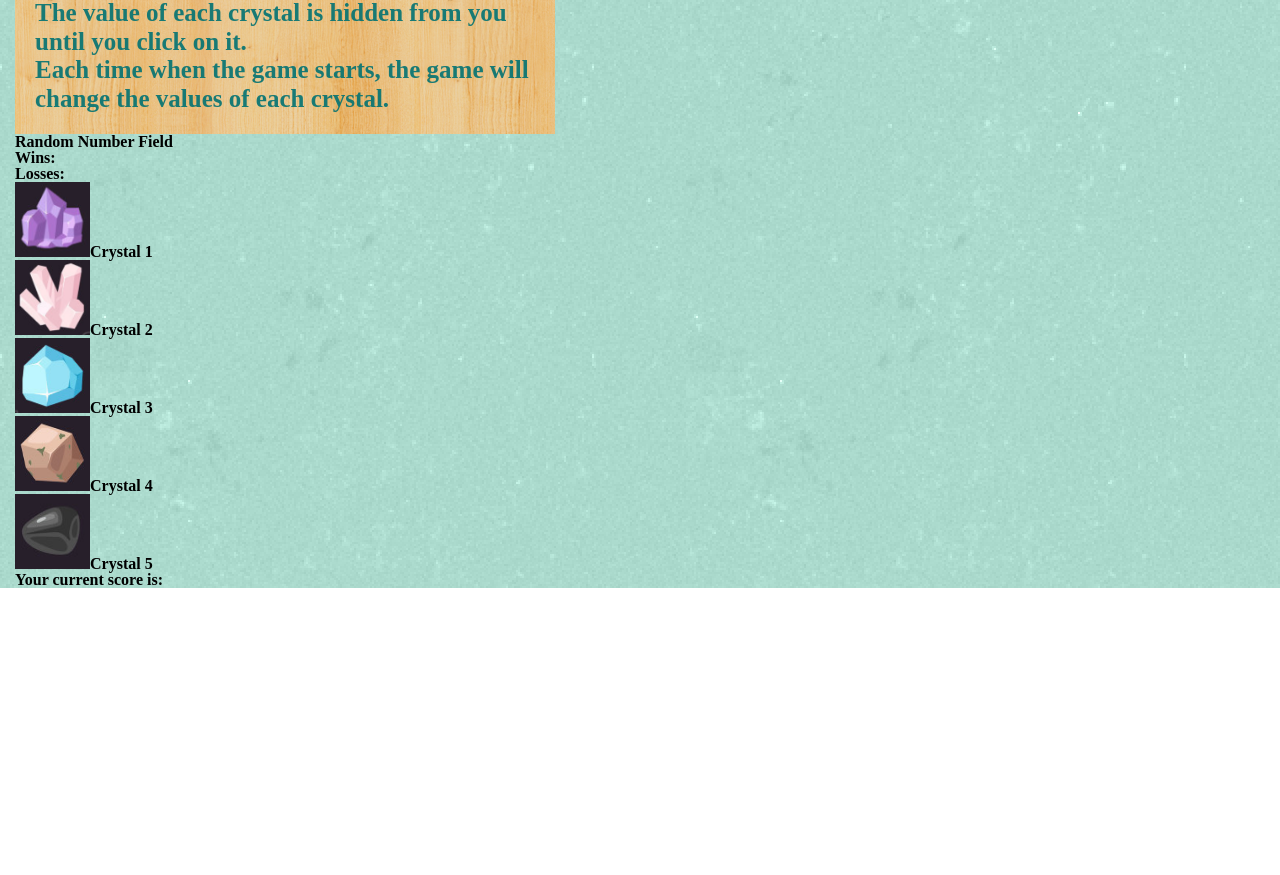
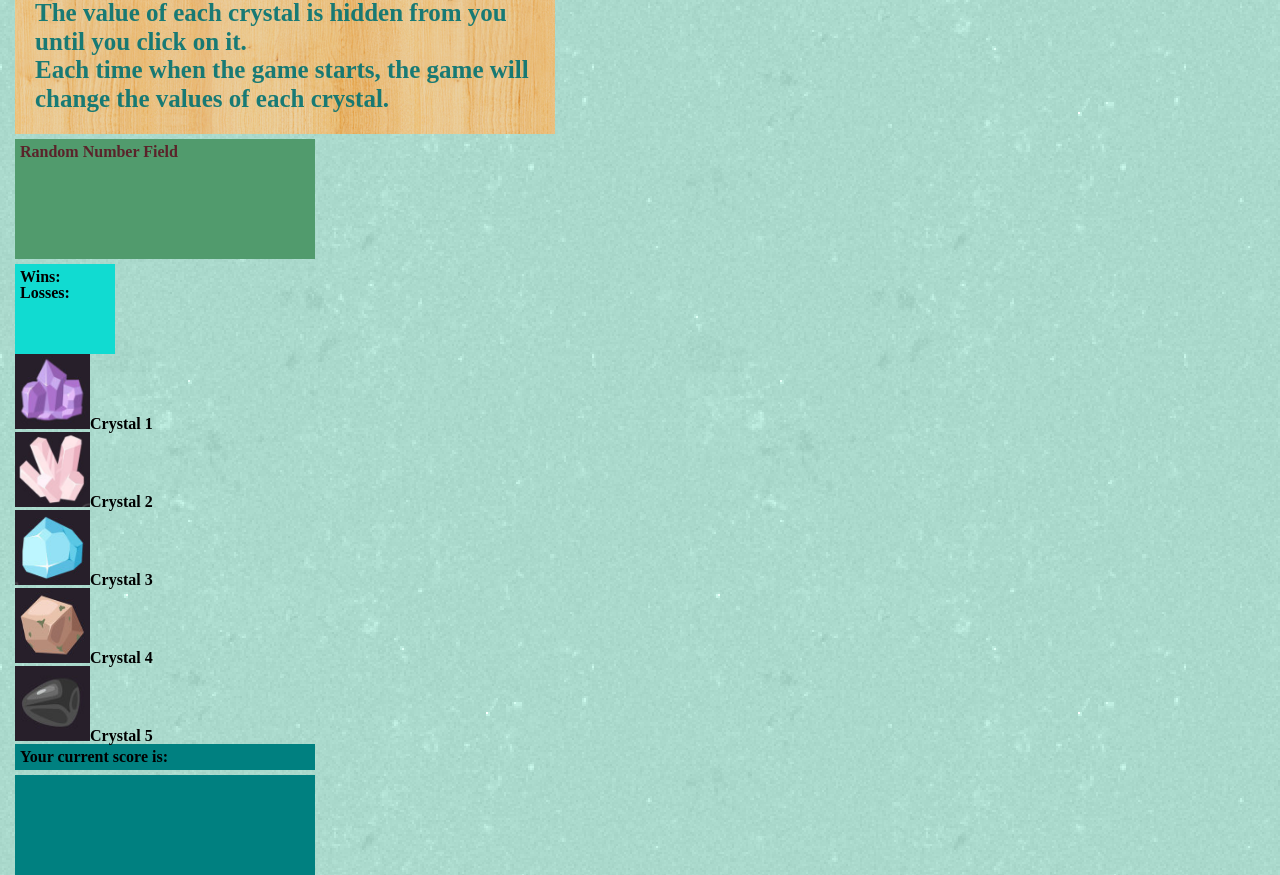
Before and after one commit to CodeNode21/unit-4-game, a plain HTML site: page index.html in a window 1280 px wide. Shown: the part 380-1255 px from the top of the page. Before the commit the page ends 968 px from the top, so only its background shows below. Drawn offline with Linux system fonts and the light colour scheme.

Commit message:
added more CSS, layout coming up next

```diff
--- a/assets/css/style.css
+++ b/assets/css/style.css
@@ -32,11 +32,23 @@ header{
 }
 
 .container {
-    width: 50%;
-    height: 200px;
+    position: absolute;
+}
+.random-number {
+    width: 300px;
+    height: 120px;
+    background-color: rgb(81, 155, 109);
+    color: rgb(90, 35, 42);
+    margin-top: 5px;
+    margin-bottom: 5px;
+    margin-right: 5px;
+    padding: 5px;
 }
 #scoreboard{
-
+    height: 90px;
+    width: 100px;
+    background-color: rgb(17, 219, 209);
+    padding: 5px;
 }
 #wins {
 
@@ -60,3 +72,16 @@ header{
 .running-score {
 
 }
+h2 {
+    background-color: teal;
+    width: 300px;
+    padding: 5px;
+}
+
+#score-counter {
+    width: 300px;
+    height: 100px;
+    background-color: teal;
+    margin-top: 5px;
+    padding: 5px;
+}
```
